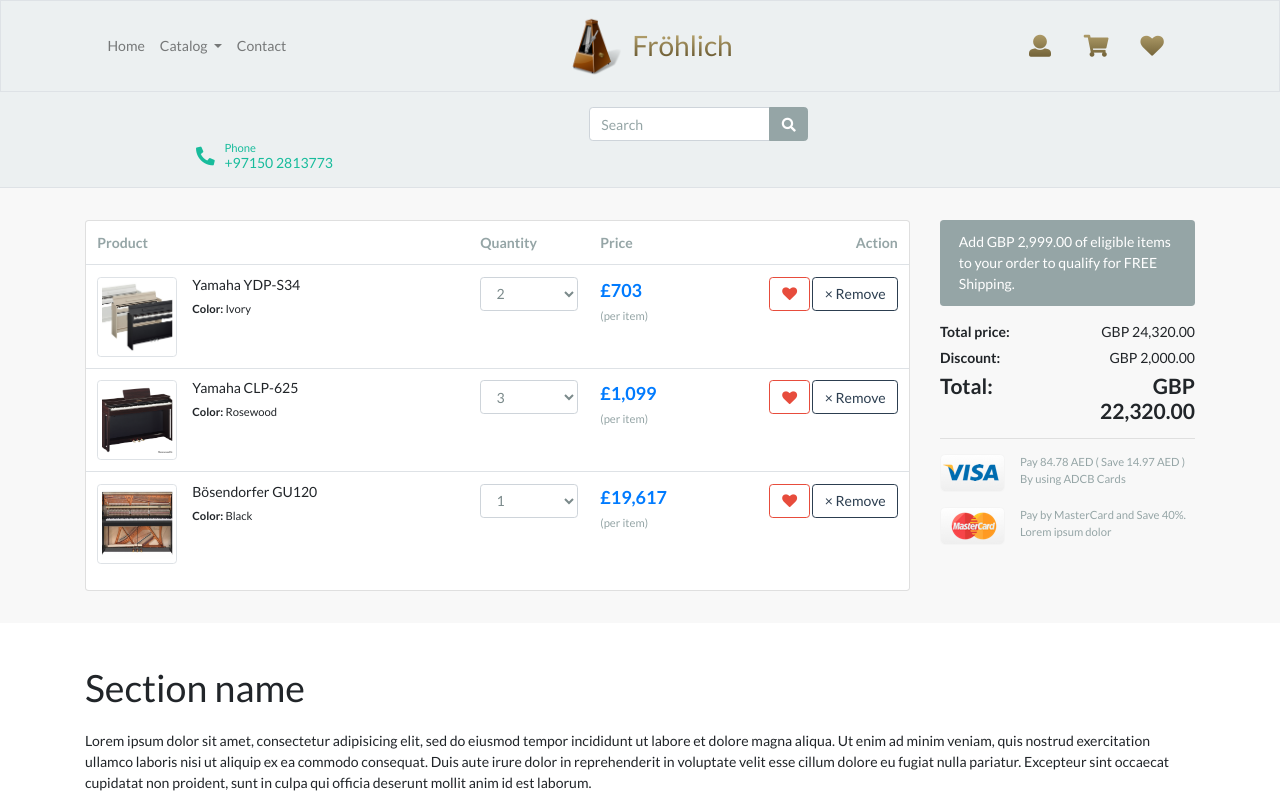
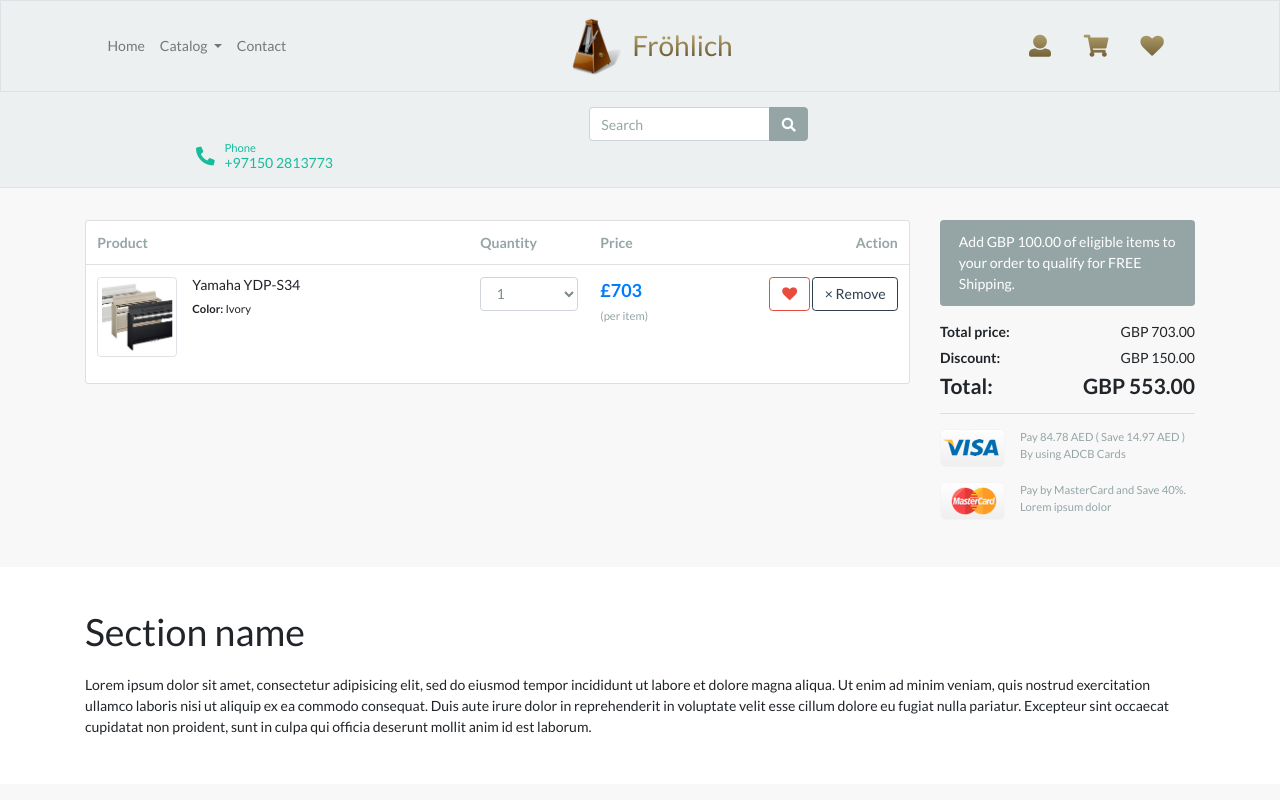
Before and after one commit to neinye/Frochlich-Musik, a plain HTML site: page pages/cart.html in a window 1280 px wide. Shown: the top 800 px of the page. Drawn offline with Linux system fonts and the light colour scheme.

Commit message:
changed cart items

```diff
--- a/pages/cart.html
+++ b/pages/cart.html
@@ -202,8 +202,8 @@ $(document).ready(function() {
 				</td>
 				<td>
 					<select class="form-control">
-						<option>1</option>
-						<option selected>2</option>
+						<option selected>1</option>
+						<option>2</option>
 						<option>3</option>
 						<option>4</option>
 					</select>
@@ -219,88 +219,24 @@ $(document).ready(function() {
 				<a href="" class="btn btn-outline-primary"> × Remove</a>
 				</td>
 			</tr>
-			<tr>
-				<td>
-			<figure class="media">
-				<div class="img-wrap"><a href="../images/pianos/digital/CLP-625.jpg" data-fancybox=""><img src="../images/pianos/digital/CLP-625.jpg" class="img-thumbnail img-sm"></a></div>
-				<figcaption class="media-body">
-					<h6 class="title text-truncate">Yamaha CLP-625</h6>
-					<dl class="dlist-inline small">
-					<dt>Color: </dt>
-					<dd>Rosewood</dd>
-					</dl>
-				</figcaption>
-			</figure>
-				</td>
-				<td>
-					<select class="form-control">
-						<option>1</option>
-						<option>2</option>
-						<option selected>3</option>
-						<option>4</option>
-					</select>
-				</td>
-				<td>
-					<div class="price-wrap">
-						<var class="price">£1,099</var>
-						<small class="text-muted">(per item)</small>
-					</div> <!-- price-wrap .// -->
-				</td>
-				<td class="text-right">
-				<a data-original-title="Save to Wishlist" title="" href="" class="btn btn-outline-danger" data-toggle="tooltip"> <i class="fa fa-heart"></i></a>
-				<a href="" class="btn btn-outline-primary btn-round"> × Remove</a>
-				</td>
-			</tr>
-			<tr>
-				<td>
-			<figure class="media">
-				<div class="img-wrap"><a href="../images/pianos/grand/GU-120.jpg" data-fancybox=""><img src="../images/pianos/grand/GU-120.jpg" class="img-thumbnail img-sm"></a></div>
-				<figcaption class="media-body">
-					<h6 class="title text-truncate">Bösendorfer GU120</h6>
-					<dl class="dlist-inline small">
-					<dt>Color: </dt>
-					<dd>Black</dd>
-					</dl>
-				</figcaption>
-			</figure>
-				</td>
-				<td>
-					<select class="form-control">
-						<option selected>1</option>
-						<option>2</option>
-						<option>3</option>
-						<option>4</option>
-					</select>
-				</td>
-				<td>
-					<div class="price-wrap">
-						<var class="price">£19,617</var>
-						<small class="text-muted">(per item)</small>
-					</div> <!-- price-wrap .// -->
-				</td>
-				<td class="text-right">
-					<a data-original-title="Save to Wishlist" title="" href="" class="btn btn-outline-danger" data-toggle="tooltip"> <i class="fa fa-heart"></i></a>
-					<a href="" class="btn btn-outline-primary btn-round"> × Remove</a>
-				</td>
-			</tr>
 			</tbody>
 			</table>
 			</div> <!-- card.// -->
 
 		</main> <!-- col.// -->
 		<aside class="col-xl-3 col-lg-3 col-md-12 col-sm-12">
-	<p class="alert alert-secondary">Add GBP 2,999.00 of eligible items to your order to qualify for FREE Shipping. </p>
+	<p class="alert alert-secondary">Add GBP 100.00 of eligible items to your order to qualify for FREE Shipping. </p>
 	<dl class="dlist-align">
 	  <dt>Total price: </dt>
-	  <dd class="text-right">GBP 24,320.00</dd>
+	  <dd class="text-right">GBP 703.00</dd>
 	</dl>
 	<dl class="dlist-align">
 	  <dt>Discount:</dt>
-	  <dd class="text-right">GBP 2,000.00</dd>
+	  <dd class="text-right">GBP 150.00</dd>
 	</dl>
 	<dl class="dlist-align h4">
 	  <dt>Total:</dt>
-	  <dd class="text-right"><strong>GBP 22,320.00</strong></dd>
+	  <dd class="text-right"><strong>GBP 553.00</strong></dd>
 	</dl>
 	<hr>
 	<figure class="itemside mb-3">
```
